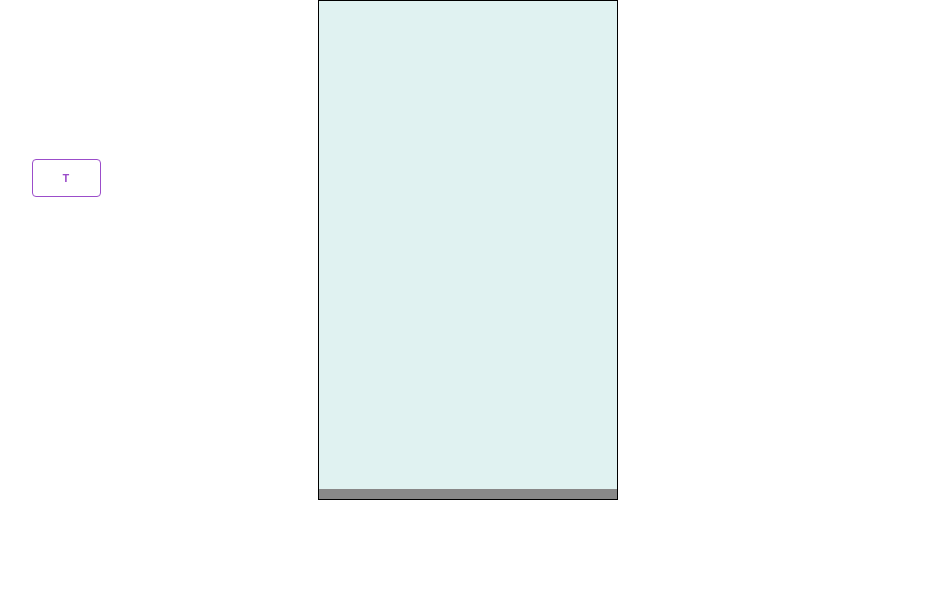
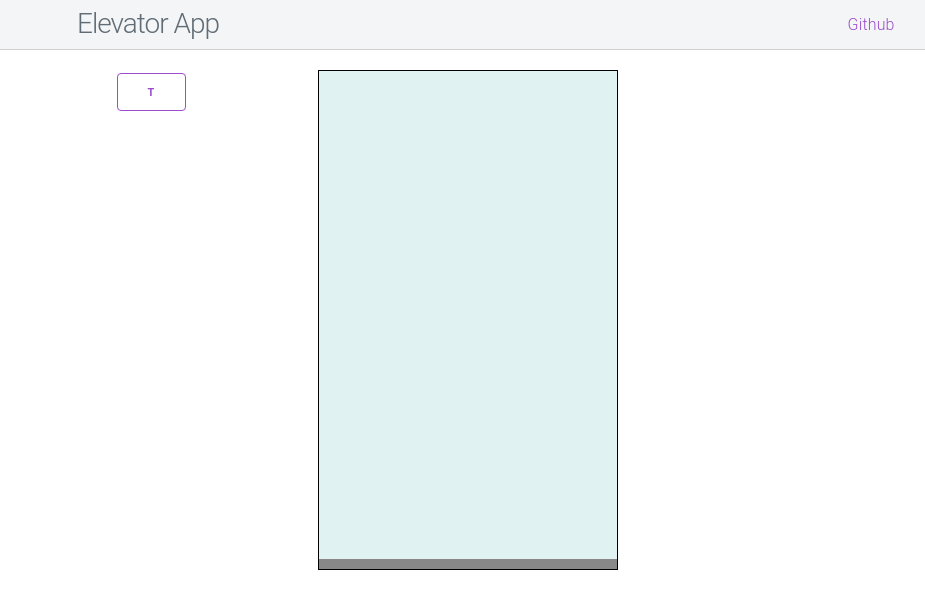
Before and after one commit to rodrigoaddor/elevator-app, a website built with Parcel: page src/index.pug in a window 1280 px wide. Shown: the whole page, without its empty margins (172-1097 px from the left). Built offline with nearby package versions, Linux system fonts and the light colour scheme.

Commit message:
Improved design, updated readme

```diff
--- a/src/index.pug
+++ b/src/index.pug
@@ -16,7 +16,12 @@ html(lang='en')
     link(rel='stylesheet' href='./style.scss')
 
   body
-    .container
+    .app
+      .header
+        h3 Elevator App
+        nav
+          a(href="https://github.com/rodrigoaddor/elevator-app") Github
+
       .building
         .elevator-shaft
           #elevator
--- a/src/main.ts
+++ b/src/main.ts
@@ -36,14 +36,12 @@ const work = async () => {
     const floor = queue[0]
     const currentFloor = parseInt(elevator.dataset.floor ?? '0')
 
-    console.log(`Going to ${floor}`)
-
     elevator.dataset.floor = `${floor}`
     await elevator.animate([{ transform: `translateY(${-floorHeight * currentFloor}px)` }, { transform: `translateY(${-floorHeight * floor}px)` }], {
       duration: 500 * Math.abs(floor - currentFloor),
-      fill: 'forwards',
-      easing: 'ease-in-out',
+      // easing: 'ease-in-out',
     }).finished
+    elevator.style.transform = `translateY(${-floorHeight * floor}px)`
 
     queue.shift()
     document.querySelectorAll(`button[data-floor="${floor}"]`).forEach((button) => button.classList.add('button-outline'))
@@ -51,6 +49,5 @@ const work = async () => {
     await delay(waitTime)
   } while (queue.length > 0)
 
-  console.log('Done?' + queue)
   working = false
 }
--- a/src/style.scss
+++ b/src/style.scss
@@ -12,19 +12,52 @@
   box-sizing: border-box;
 }
 
-.container {
+.navigation {
+  grid-area: header;
+}
+
+.app {
   display: grid;
 
-  grid-template-columns: 25% auto 25%;
-  grid-template-rows: 25% auto;
+  grid-template-columns: 1fr 1fr 2fr 1fr 1fr;
+  grid-template-rows: 5rem auto;
   grid-template-areas:
-    'buttons building .'
-    '. building .';
+    'header header header header header'
+    '. buttons building . .';
 
+  row-gap: 2rem;
   justify-items: center;
 
   width: 100vw;
   height: 100vh;
+}
+
+.header {
+  grid-area: header;
+
+  display: grid;
+  grid-template-columns: repeat(6, 1fr);
+  grid-template-areas: '. logo . nav nav .';
+
+  align-items: center;
+
+  text-align: center;
+  width: 100%;
+  z-index: 999;
+  background: #f4f5f6;
+  border-bottom: 0.1rem solid #d1d1d1;
+
+  h3 {
+    grid-area: logo;
+    margin: 0;
+  }
+
+  nav {
+    grid-area: nav;
+    display: flex;
+
+    justify-content: flex-end;
+  }
 }
 
 .building {
@@ -79,6 +112,7 @@
   display: flex;
   flex-wrap: wrap-reverse;
   justify-content: stretch;
+  align-content: flex-end;
 
   .button {
     &:first-child {
@@ -86,6 +120,6 @@
     }
 
     flex-basis: 40%;
-    margin: 5% 5%;
+    margin: 5%;
   }
 }
```
Also changed, not shown: README.md.
